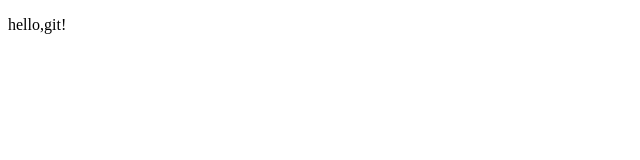
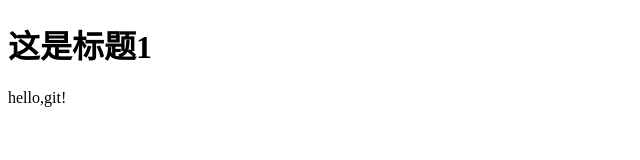
Before and after one commit to Already11/test, a plain HTML site: page index.html in a window 1280 px wide. Shown: the whole page, without its empty margins (0-640 px from the left). Drawn offline with Linux system fonts and the light colour scheme.

Commit message:
加了标题

```diff
--- a/index.html
+++ b/index.html
@@ -7,6 +7,7 @@
     <title>Document</title>
 </head>
 <body>
+    <h1>这是标题1</h1>
     <p>hello,git!</p>
 </body>
 </html>
```
